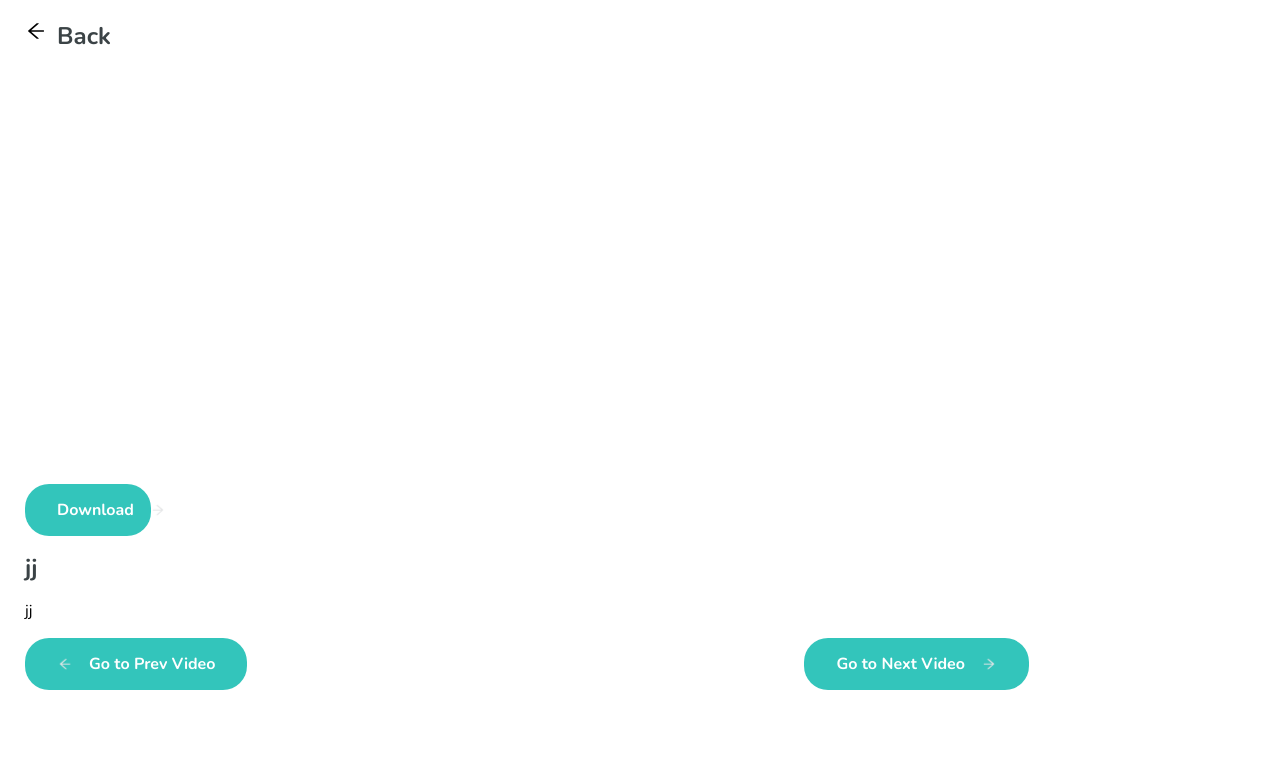
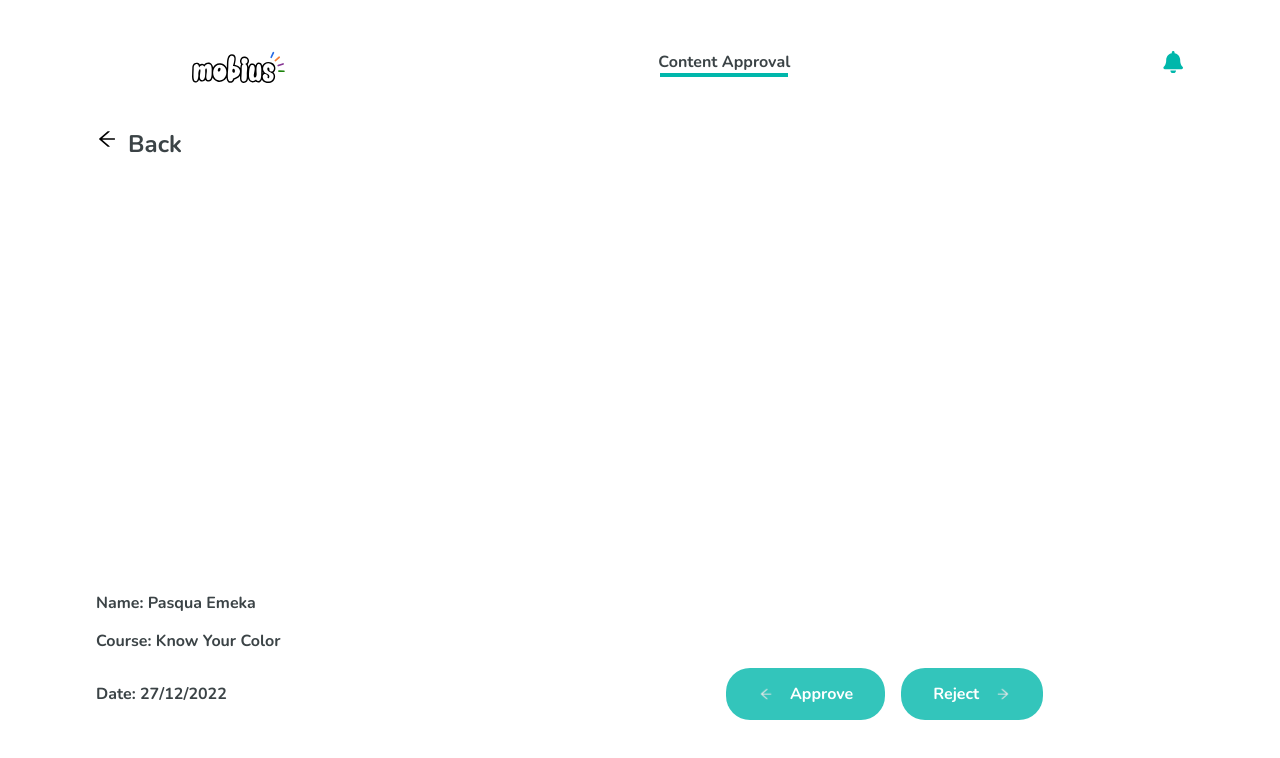
Before and after one commit to Mobius-Org/frontend, a React (Create React App) app: page /signin in a window 1280 px wide. Shown: the top 758 px of the page. Built offline with nearby package versions, Linux system fonts and the light colour scheme.

Commit message:
Added the adminVideo Page

```diff
--- a/src/component/adminvideo/data.js
+++ /dev/null
@@ -1,22 +0,0 @@
-const data = [
-  {
-    id: 1,
-    Topic: "Financial Literacy",
-    title: "Module 1",
-    text: "Lorem ipsum dolor sit amet, consectetur adipiscing elit. Lacus, quamsit eleifend eget. Lectus morbi mauris, tempor nulla nisi morbi pulvinar lacus, scelerisque. Natoque tellus magna ac quam eu purus et. Adipiscing arcu sagittis enim congue in nunc, imperdiet vivamus odio. Eget lectus sed interdum nunc aliquet orci, scelerisquepellentesque nisl. Quisque massa at ut auctor lectus. Porttitor acdiam in morbi augue fames gravida orci. Ante mauris arcu hendreritaliquet velit. Felis lobortis sit dignissim proin. Vitae tincidunt in auctor ornare velit duis augue.",
-  },
-  {
-    id: 2,
-    Topic: "Financial Literacy",
-    title: "Module 2",
-    text: "2-Lorem ipsum dolor sit amet, consectetur adipiscing elit. Lacus, quamsit eleifend eget. Lectus morbi mauris, tempor nulla nisi morbi pulvinar lacus, scelerisque. Natoque tellus magna ac quam eu purus et. Adipiscing arcu sagittis enim congue in nunc, imperdiet vivamus odio. Eget lectus sed interdum nunc aliquet orci, scelerisquepellentesque nisl. Quisque massa at ut auctor lectus. Porttitor acdiam in morbi augue fames gravida orci. Ante mauris arcu hendreritaliquet velit. Felis lobortis sit dignissim proin. Vitae tincidunt in auctor ornare velit duis augue.",
-  },
-  {
-    id: 3,
-    Topic: "Financial Literacy",
-    title: "Module 3",
-    text: "3-Lorem ipsum dolor sit amet, consectetur adipiscing elit. Lacus, quamsit eleifend eget. Lectus morbi mauris, tempor nulla nisi morbi pulvinar lacus, scelerisque. Natoque tellus magna ac quam eu purus et. Adipiscing arcu sagittis enim congue in nunc, imperdiet vivamus odio. Eget lectus sed interdum nunc aliquet orci, scelerisquepellentesque nisl. Quisque massa at ut auctor lectus. Porttitor acdiam in morbi augue fames gravida orci. Ante mauris arcu hendreritaliquet velit. Felis lobortis sit dignissim proin. Vitae tincidunt in auctor ornare velit duis augue.",
-  },
-];
-
-export default data;
--- a/src/component/adminvideo/index.js
+++ b/src/component/adminvideo/index.js
@@ -1,14 +1,29 @@
-import React, { useState } from "react";
+import React from "react";
 import styled from "styled-components";
 import { Button } from "..";
 import { colors } from "../../colors";
 import { VideoPlayer } from "..";
 import { AiOutlineArrowLeft } from "react-icons/ai";
-import data from "./data";
+import { FaBell } from "react-icons/fa";
+import { logo } from "../../assets";
 const Adminvideo = () => {
   return (
     <VideoContainer>
       <VideoWrapper>
+        <NavCont></NavCont>
+        <div className="NavContainer">
+          <div className="logo">
+            <img src={logo} alt="Mobius Logo" />
+          </div>
+          <div>
+            <h5 className="Content-Approval">Content Approval</h5>
+            <div className="underline"></div>
+          </div>
+          <div>
+            <FaBell className="Bell-Icon" />
+          </div>
+        </div>
+
         <TopicWrapper>
           <AiOutlineArrowLeft className="arrowLeft" />
           <h3>Back</h3>
@@ -18,16 +33,18 @@ const Adminvideo = () => {
           <VideoPlayer />
         </VideoSpace>
 
-        <DownloadWrapper>
-          <Button text={" Download "} bgColor={colors.secondary80} />
-        </DownloadWrapper>
         <ModuleCon>
-          <h3> jj </h3>
-          <p>jj</p>
+          <h5> Name: Pasqua Emeka </h5>
+          <h5> Course: Know Your Color </h5>
+
+          <div>
             <FinLit>
+              <h5> Date: 27/12/2022 </h5>
+
+              <ButtonCont>
                 <ButtonWrapper>
                   <Button
-                text={" Go to Prev Video"}
+                    text={" Approve"}
                     bgColor={colors.secondary80}
                     dir={"left"}
                   />{" "}
@@ -35,12 +52,14 @@ const Adminvideo = () => {
 
                 <ButtonWrapper>
                   <Button
-                text={"Go to Next Video"}
+                    text={"Reject"}
                     bgColor={colors.secondary80}
-                dir={"right"}
+                    dir={null}
                   />{" "}
                 </ButtonWrapper>
+              </ButtonCont>
             </FinLit>
+          </div>
         </ModuleCon>
       </VideoWrapper>
     </VideoContainer>
@@ -55,12 +74,12 @@ const VideoContainer = styled.div`
   padding-top: 20px;
 `;
 const VideoWrapper = styled.div`
-  padding-left: 25px;
+  padding-left: 6rem;
   display: flex;
   flex-direction: column;
   gap: 1rem;
 `;
-
+const NavCont = styled.div``;
 const TopicWrapper = styled.div`
   display: flex;
   flex-direction: row;
@@ -76,6 +95,7 @@ const FinLit = styled.div`
   display: flex;
   justify-content: space-between;
   align-items: center;
+  gap: 5rem;
 
   @media (max-width: 768px) {
     display: flex;
@@ -97,6 +117,7 @@ const ModuleCon = styled.div`
   flex-direction: column;
   gap: 1rem;
   width: 80%;
+  padding-bottom: 20px;
 
   @media (max-width: 768px) {
     width: 90%;
@@ -116,3 +137,9 @@ const ButtonWrapper = styled.div`
   @media (max-width: 768px) {
   }
 `;
+
+const ButtonCont = styled.div`
+  display: flex;
+  flex-direction: row;
+  gap: 1rem;
+`;
```
Lines whose indentation alone changed are shown as unchanged.
